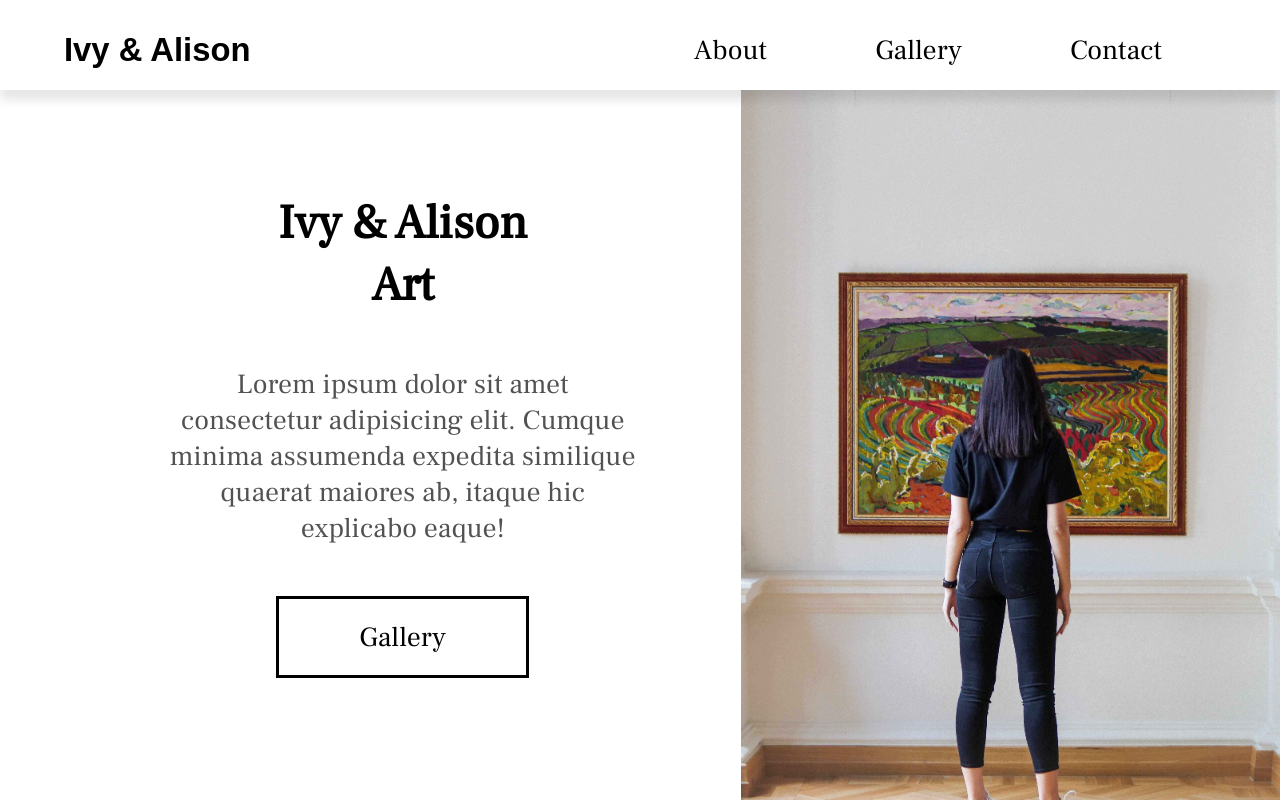
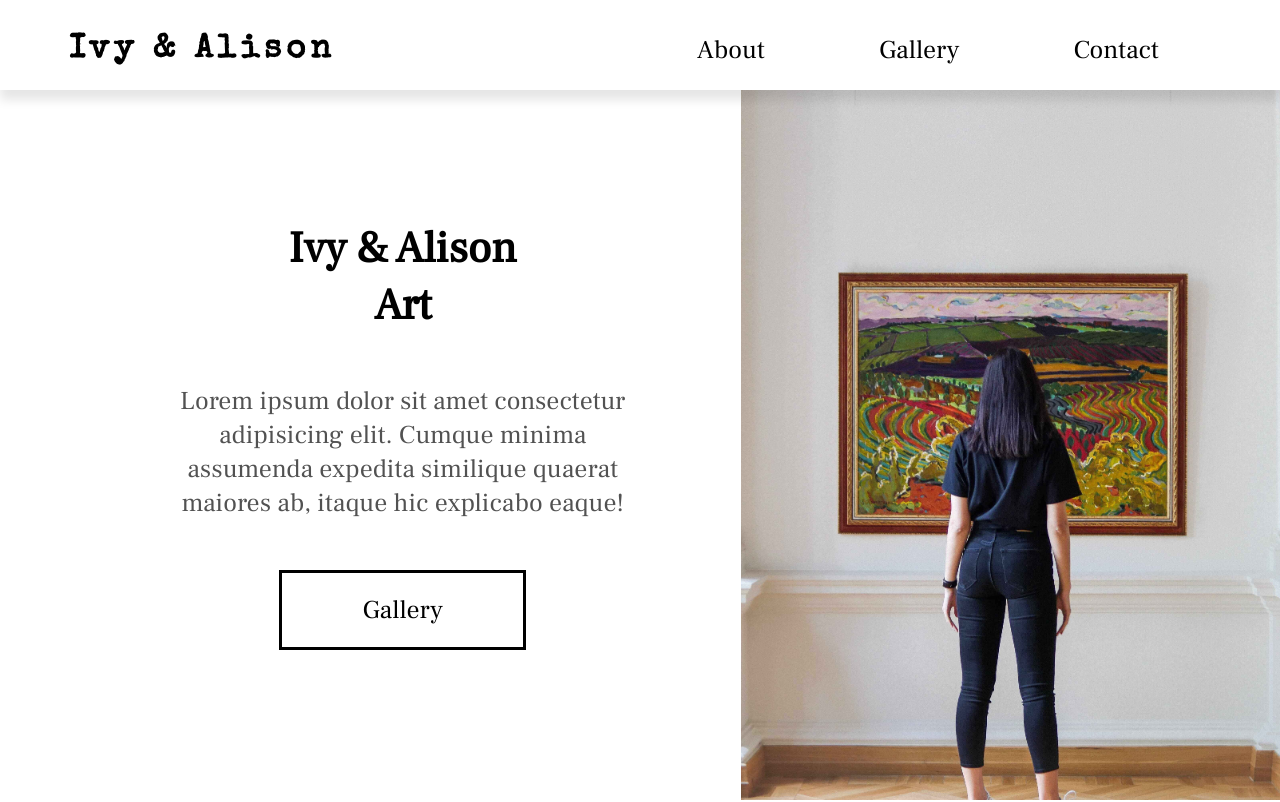
Before and after one commit to Mculo-Fish/alison, a plain HTML site: page index.html in a window 1280 px wide. Shown: the top 802 px of the page. Drawn offline with nearby package versions, Linux system fonts and the light colour scheme.

Commit message:
added files

```diff
--- a/index.html
+++ b/index.html
@@ -12,6 +12,7 @@
     <meta name="robots" content="index,follow" />
     <link rel="stylesheet" href="./style.css" />
     <title>Ivy & Alison</title>
+    <link href="https://fonts.googleapis.com/css2?family=Special+Elite&display=swap" rel="stylesheet">
   </head>
   <body>
     <header class="main-head">
@@ -100,10 +101,10 @@
           </h2>
           <form>
 
-            <input type="email" id="email" required placeholder="Your Email">
+            <input type="email" id="email" required placeholder="Enter email">
 
 
-              <textarea name="message" class="text-area" placeholder="Your message.."></textarea>
+              <textarea name="message" class="text-area" placeholder="Leave a message"></textarea>
 
             <button type="submit">Submit</button>
           </form>
@@ -116,7 +117,7 @@
       <ul>
         <li>
           <a href="https://api.whatsapp.com/send?phone=+27736119940" target="_blank"
-            ><img  src="./icons/whatsapp-brand.svg" alt="whatsapp social media"
+            ><img   src="./icons/whatsapp-brand.svg" alt="whatsapp social media"
           /></a>
         </li>
         <li>
--- a/style.css
+++ b/style.css
@@ -22,20 +22,22 @@
 html {
   font-size: 62.5%;
   --header1: calc(2rem + 1vw);
-  --header2: calc(3.5rem + 1vw);
-  --header3: calc(3rem + 1vw);
-  --header4: calc(2.4rem + 1vw);
-  --text: calc(1.5rem + 1vw);
-  --big: calc(6rem + 1vw);
-  --special-color: #906272;
+  --header2: calc(3.1rem + 1vw);
+  --header3: calc(2.7rem + 1vw);
+  --header4: calc(2.1rem + 1vw);
+  --text: calc(1.3rem + 1vw);
+  --big: calc(4rem + 1vw);
+  --special-color:rgb(26, 132, 173);
   --background-color: #414141;
   --gray-text: #525252;
-  scroll-behavior: smooth;
+    croll-behavior: smooth;
 }
 
 h1 a {
   font-size: var(--header1);
-  font-family: sans-serif;
+  font-family: 'Special Elite', cursive;
+  letter-spacing: 0.5rem;
+  padding: 0.5rem;
 
 }
 li,
@@ -44,10 +46,10 @@ button,
 label,
 input,
 a,
-
 p {
   font-size: var(--text);
 }
+
 h2 {
   font-size: var(--header2);
 }
@@ -115,8 +117,9 @@ nav {
 
 
 .nav-links a:hover {
-  color: rgb(236, 236, 236);
-  text-decoration: underline;
+  color: var(--special-color);
+  border-bottom: 0.1rem solid ;
+  transition: border 5s ease-in-out;
 
 }
 .hero {
@@ -144,6 +147,13 @@ nav {
   padding: 2rem 8rem;
   border: 3px solid black;
   margin-bottom: 4rem;
+  transition: background 0.5s ease-in;
+}
+
+.hero-introduction a:hover{
+  background: var(--special-color);
+  color: white;
+ border: solid var(--special-color);
 }
 
 .hero-images {
@@ -247,6 +257,10 @@ nav {
   color: white;
 }
 
+.gallery-head p a:hover {
+  color: var(--special-color);
+}
+
 /*CONTACT SECTION */
 
 .contact {
@@ -295,7 +309,6 @@ input,.form-wrapper button,
 }
 
 .sticky{
-
   position: sticky;
   color: black;
   top:0;
@@ -309,6 +322,10 @@ input,.form-wrapper button,
 
 .sticky ul li a{
   color:#fff;
+}
+.sticky ul li a:hover{
+  color:#fff;
+
 }
 
 
@@ -352,6 +369,8 @@ button:focus {
 input:focus {
   border: 4px solid rgb(148, 148, 197);
 }
+
+
 
 /* IMAGE GALLERY */
 
```
Also changed, not shown: 1 other file.
